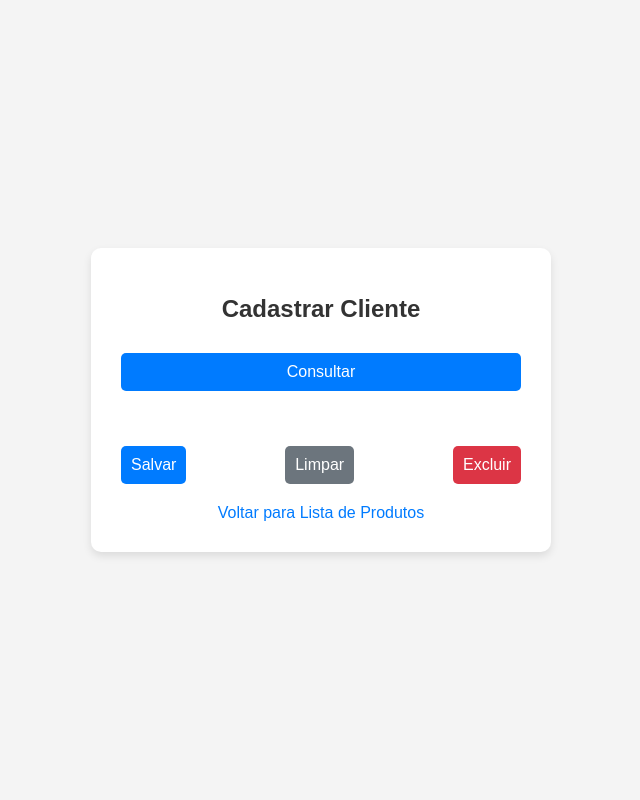
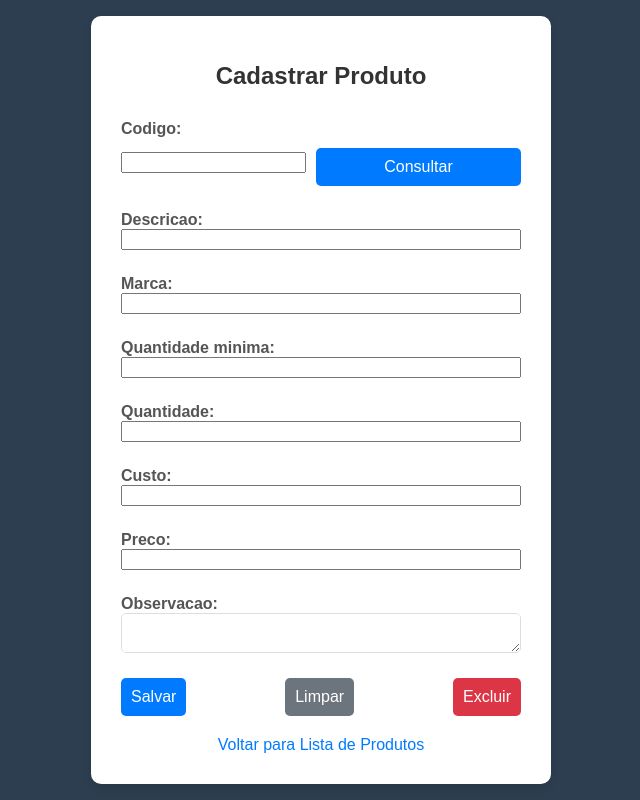
Before and after one commit to LucasAMiranda/curso-bg-django-mysql, a Django app: page /produtos/cadastrar/ in a window 1280 px wide. Shown: the whole page, without its empty margins (319-959 px from the left). Run offline with Django 5.2, Linux system fonts and the light colour scheme.

Commit message:
Fazendo alteração em produtos com sucesso

```diff
--- a/produtos/templates/cadastrar_produto.html
+++ b/produtos/templates/cadastrar_produto.html
@@ -2,12 +2,13 @@
 <html lang="pt-br">
 <head>
 <meta charset="UTF-8">
-    <meta name="viewport" content="width=device-width, initial-scale=1.0">
+<meta name="viewport" content="width=device-width, initial-
+scale=1.0">
 <title>Cadastrar Produto</title>
 <style>
 body {
 font-family: Arial, sans-serif;
-            background-color: #f4f4f4;
+background-color: #2c3e50;
 margin: 0;
 padding: 0;
 display: flex;
@@ -23,19 +24,16 @@
 box-shadow: 0px 4px 8px rgba(0, 0, 0, 0.1);
 width: 400px;
 }
-
 h1 {
 text-align: center;
 color: #333;
 font-size: 24px;
 margin-bottom: 20px;
 }
-
 form {
 display: flex;
 flex-direction: column;
 }
-
 label {
 font-weight: bold;
 margin-top: 10px;
@@ -47,18 +45,18 @@
 flex-direction: column;
 margin-bottom: 15px;
 }
-
 textarea {
-			height: auto; /* Remove o tamanho padrão do textarea */
+height: auto; /* Remove o tamanho padrão do
+textarea */
 padding: 10px;
 border: 1px solid #ddd;
 border-radius: 5px;
 font-size: 16px;
 width: 100%;
 height: 40px;
-			box-sizing: border-box; /* Garante que padding não afete a largura */
+box-sizing: border-box; /* Garante que padding
+não afete a largura */
 }
-
 button {
 background-color: #007bff;
 color: white;
@@ -69,11 +67,9 @@
 margin-top: 10px;
 font-size: 16px;
 }
-
 button:hover {
 background-color: #0069d9;
 }
-
 .button-group {
 display: flex;
 gap: 10px;
@@ -88,17 +84,14 @@
 color: #007bff;
 text-decoration: none;
 }
-
 .back-link:hover {
 text-decoration: underline;
 }
-
 .form-group .flex-group {
 display: flex;
 align-items: center;
 gap: 10px;
 }
-
 .form-group .flex-group button {
 flex-grow: 1;
 }
@@ -107,87 +100,109 @@
 
 <body>
     <div class="container">
-        <h1>Cadastrar Cliente</h1>
+    <h1>Cadastrar Produto</h1>
     <form method="POST">
     {% csrf_token %}
     <div class="form-group">
-        {{ form.cpf.label_tag }}
+    {{ form.codigo.label_tag }}
     <div class="flex-group">
-        {{ form.cpf }}
-        <button type="button" id="btnConsultar" style="padding: 10px;
-        background-color: #007bff; color: white; border: none; border-radius:
-        5px; cursor: pointer;">Consultar</button>
+    {{ form.codigo }}
+    <button type="button" id="btnConsultar">Consultar</button>
     </div>
     </div>
     <div class="form-group">
-        {{ form.nome.label_tag }}
-        {{ form.nome }}
+    {{ form.descricao.label_tag }}
+    {{ form.descricao }}
     </div>
     <div class="form-group">
-        {{ form.telefone.label_tag }}
-        {{ form.telefone }}
+    {{ form.marca.label_tag }}
+    {{ form.marca }}
     </div>
+
+    <div class="form-group">
+    {{ form.quantidade_minima.label_tag }}
+    {{ form.quantidade_minima }}
+    </div>
+    <div class="form-group">
+    {{ form.quantidade.label_tag }}
+    {{ form.quantidade }}
+    </div>
+    <div class="form-group">
+    {{ form.custo.label_tag }}
+    {{ form.custo }}
+    </div>
+    <div class="form-group">
+    {{ form.preco.label_tag }}
+    {{ form.preco }}
+    </div>
+    <div class="form-group">
+    {{ form.observacao.label_tag }}
+    {{ form.observacao }}
+    </div>
+
     <div class="button-group">
     <button type="submit">Salvar</button>
-            <button type="button" id="btnLimpar" style="background-color: #6c757d;">Limpar</button>
-            <button type="button" id="btnExcluir" style="background-color: #dc3545;">Excluir</button>
+    <button type="button" id="btnLimpar" style="background-color:
+    #6c757d;">Limpar</button>
+    <button type="button" id="btnExcluir" style="background-color:
+    #dc3545;">Excluir</button>
     </div>
     </form>
-
-    <a href="{% url 'lista_produtos' %}" class="back-link">Voltar para Lista de Produtos</a>
+    <a href="{% url 'lista_produtos' %}" class="back-link">Voltar para Lista
+    de Produtos</a>
     </div>
-
     <script>
-    // Consultar cliente
+        // Consultar produto
         document.getElementById('btnConsultar').addEventListener('click',
         function () {
-        let cpf = document.querySelector('input[name="cpf"]').value;
-        // Remove pontos, traços e espaços do CPF
-        cpf = cpf.replace(/\D/g, '');
-        if (!cpf) {
-        alert('Por favor, insira um CPF válido.');
+        let codigo = document.querySelector('input[name="codigo"]').value;
+        if (!codigo) {
+        alert('Por favor, insira um código válido.');
         return;
         }
-
-        fetch(`/clientes/consultar_cliente/${cpf}/`) // Corrigido para usar
-
+        fetch(`/produtos/consultar/${codigo}/`)
         .then(response => {
         if (!response.ok) {
-            throw new Error('Cliente não encontrado.');
+        throw new Error('Produto não encontrado.');
         }
         return response.json();
         })
         .then(data => {
-            document.querySelector('input[name="nome"]').value =
-            data.nome;
-            document.querySelector('input[name="telefone"]').value =
-            data.telefone;
-            document.querySelector('input[name="email"]').value =
-            data.email;
+        document.querySelector('input[name="descricao"]').value =
+        data.descricao;
+        document.querySelector('input[name="marca"]').value =
+        data.marca;
+        document.querySelector('input[name="quantidade_minima"]').value =
+        data.quantidade_minima;
+        document.querySelector('input[name="quantidade"]').value =
+        data.quantidade;
+        document.querySelector('input[name="custo"]').value =
+        data.custo;
+        document.querySelector('input[name="preco"]').value =
+        data.preco;
+        document.querySelector('textarea[name="observacao"]').value
+        = data.observacao;
         })
         .catch(error => {
         alert(error.message);
         });
-
+        });
+        // Limpar campos
         document.getElementById('btnLimpar').addEventListener('click',
         function () {
-            document.querySelector('input[name="cpf"]').value = '';
-            document.querySelector('input[name="nome"]').value = '';
-            document.querySelector('input[name="telefone"]').value = '';
-            document.querySelector('input[name="email"]').value = '';
+        document.querySelectorAll('input, textarea').forEach(el => el.value =
+        '');
         });
-        // Excluir cliente
+        // Excluir produto
         document.getElementById('btnExcluir').addEventListener('click',
         function () {
-            const cpf = document.querySelector('input[name="cpf"]').value;
-            if (!cpf) {
-            alert('Por favor, insira um CPF válido para excluir.');
+        let codigo = document.querySelector('input[name="codigo"]').value;
+        if (!codigo) {
+        alert('Por favor, insira um código válido.');
         return;
         }
-
-
-        if (confirm('Tem certeza de que deseja excluir este cliente?')) {
-            fetch(`/clientes/excluir_cliente/${cpf}/`, {
+        if (confirm('Tem certeza de que deseja excluir este produto?')) {
+        fetch(`/produtos/excluir/${codigo}/`, {
         method: 'DELETE',
         headers: {
         'X-CSRFToken': '{{ csrf_token }}'
@@ -195,18 +210,17 @@
         })
         .then(response => {
         if (!response.ok) {
-            throw new Error('Erro ao excluir cliente. Verifique se o CPF éválido.');
+        throw new Error('Erro ao excluir produto.');
         }
-            return response.json();
-        })
-        .then(data => {
-            alert('Cliente excluído com sucesso.');
-            document.getElementById('btnLimpar').click(); // Limpar os campos
+        alert('Produto excluído com sucesso.');
+        document.getElementById('btnLimpar').click();
         })
         .catch(error => {
         alert(error.message);
         });
         }
         });
-    });
     </script>
+
+</body>
+</html>
```
Also changed, not shown: produtos/templates/lista_produtos.html (+3 -17 lines). Lines whose indentation alone changed are shown as unchanged.
